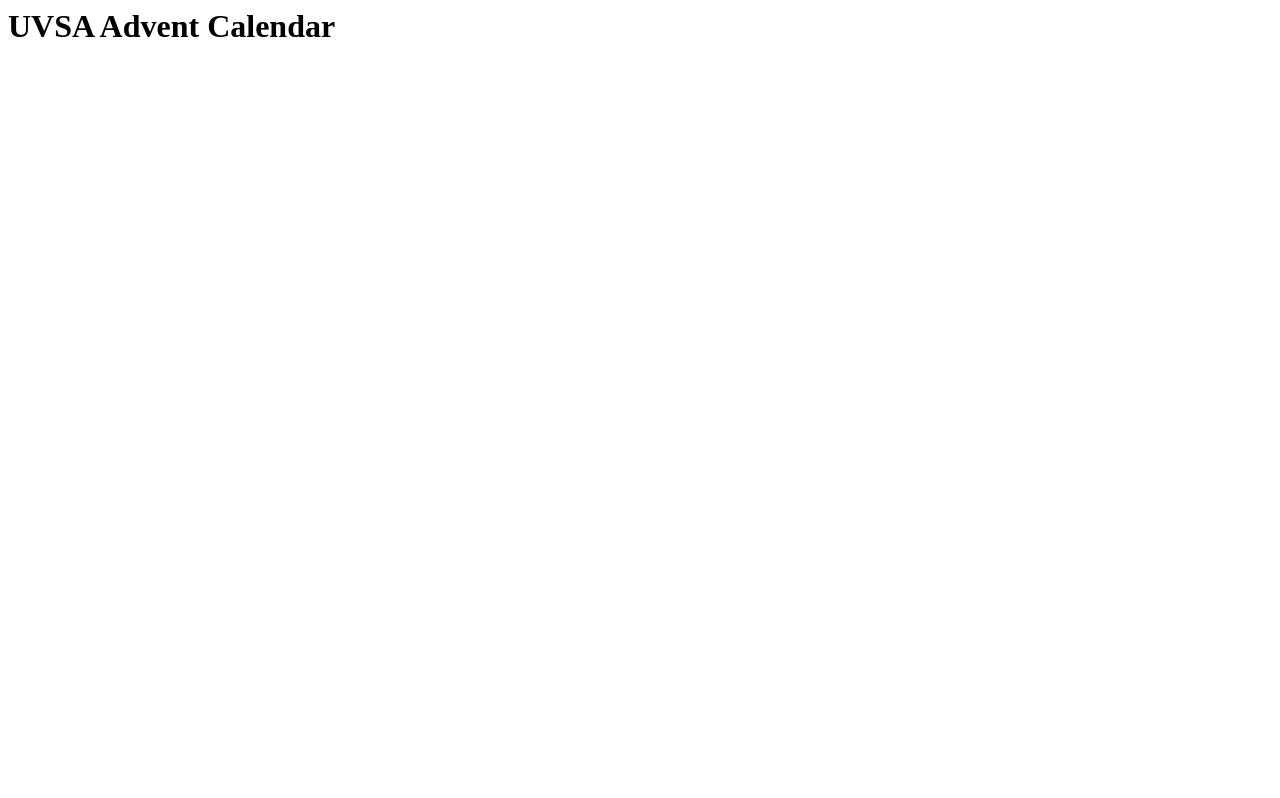
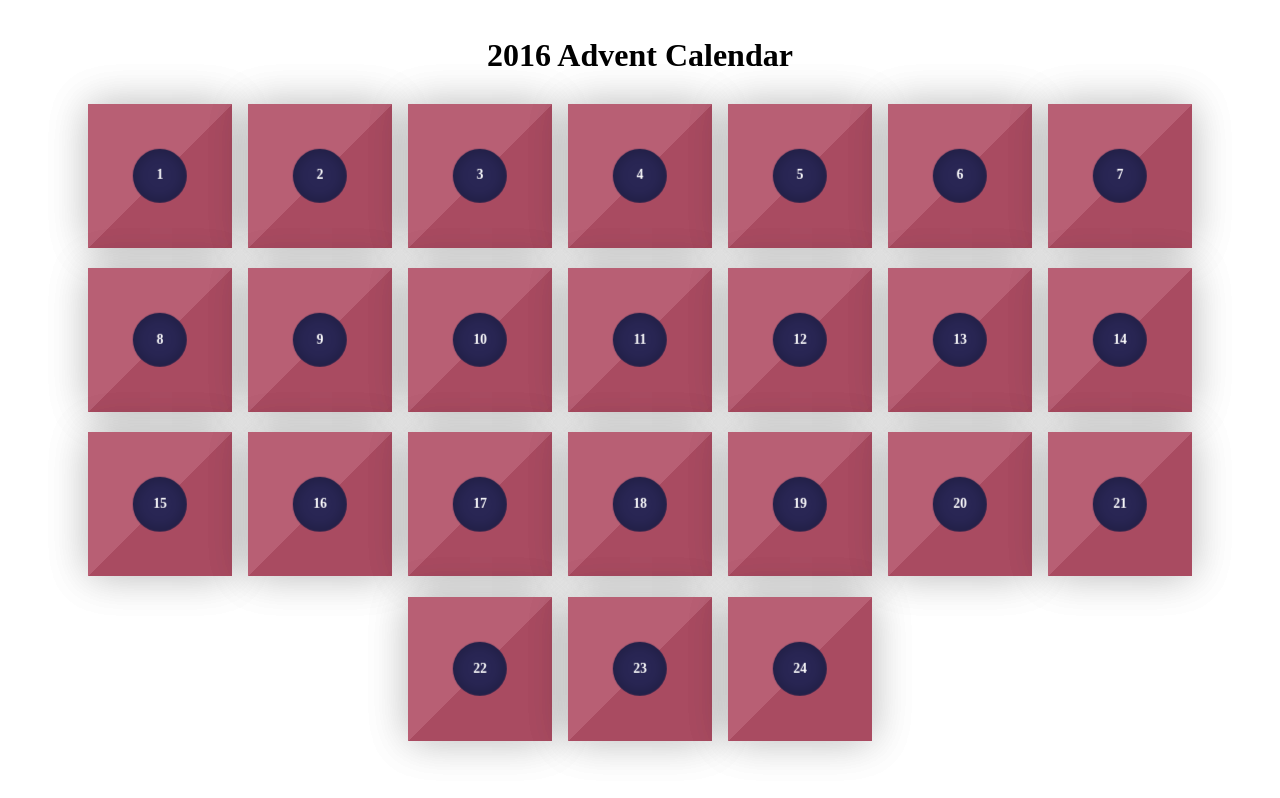
Before and after one commit to scrubbylol/Randy-Nguyen-Website, a plain HTML site: page index.html in a window 1280 px wide. Drawn offline with nearby package versions, Linux system fonts and the light colour scheme.

Commit message:
more fixes

```diff
--- a/css/style.css
+++ b/css/style.css
@@ -169,4 +169,4 @@
 	  border: 0.35rem solid #a94b61;
 	  z-index: 0;
 	}
-	.article:hover .box.closedDoor { transform: none; }
+	.article:hover .box.closedDoor { -webkit-transform: none; transform: none; }
--- a/index.html
+++ b/index.html
@@ -1,4 +1,24 @@
-<div id="main">
-	<h1>UVSA Advent Calendar</h1>
+<!DOCTYPE html>
+<html lang="en" >
+<head>
+  <meta charset="UTF-8">
+  <title>CSS Advent Calendar</title>
+
+  <link rel="stylesheet" href="https://cdnjs.cloudflare.com/ajax/libs/normalize/5.0.0/normalize.min.css">
+
+
+      <link rel="stylesheet" href="css/style.css">
+
+
+</head>
+
+<body>
+  <div id="main">
+	<h1>2016 Advent Calendar</h1>
 	<div id="adventBoxes"></div>
 </div>
+
+    <script  src="js/index.js"></script>
+
+</body>
+</html>
```
Also changed, not shown: js/index.js (renamed from js/script.js).
